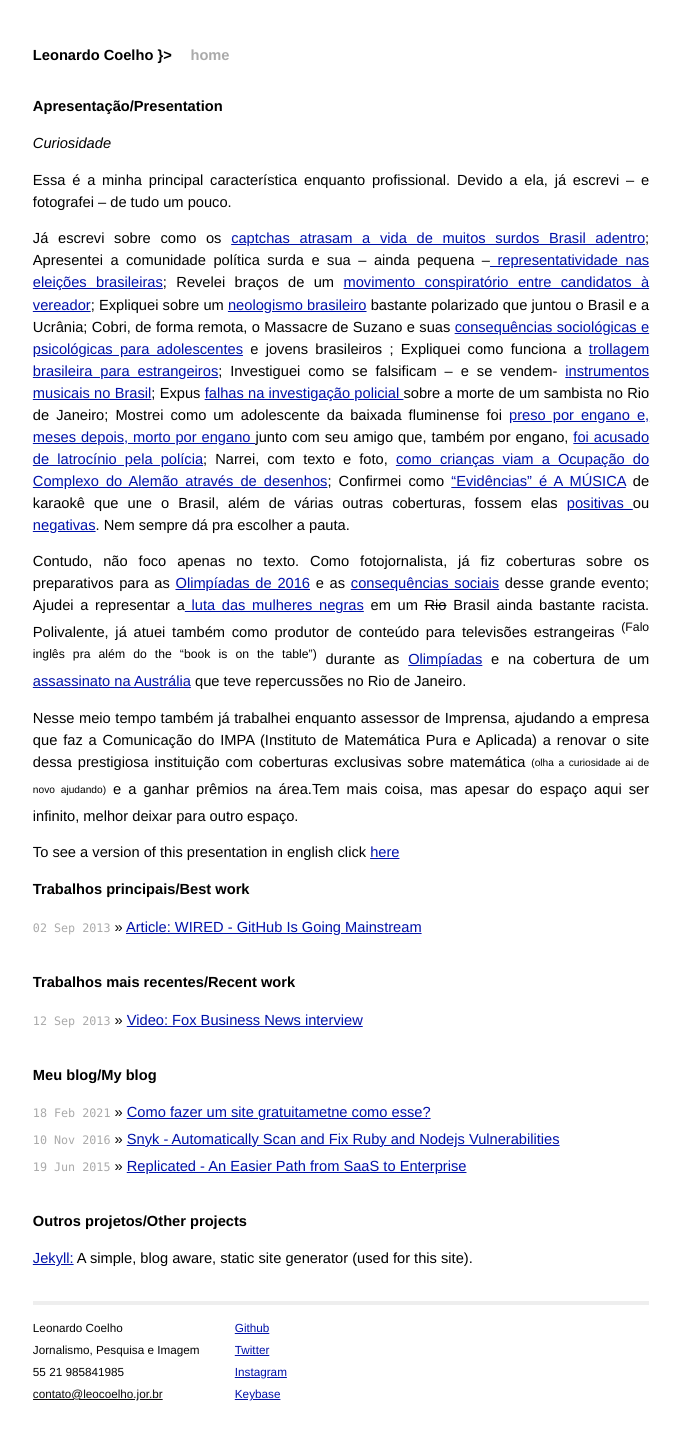
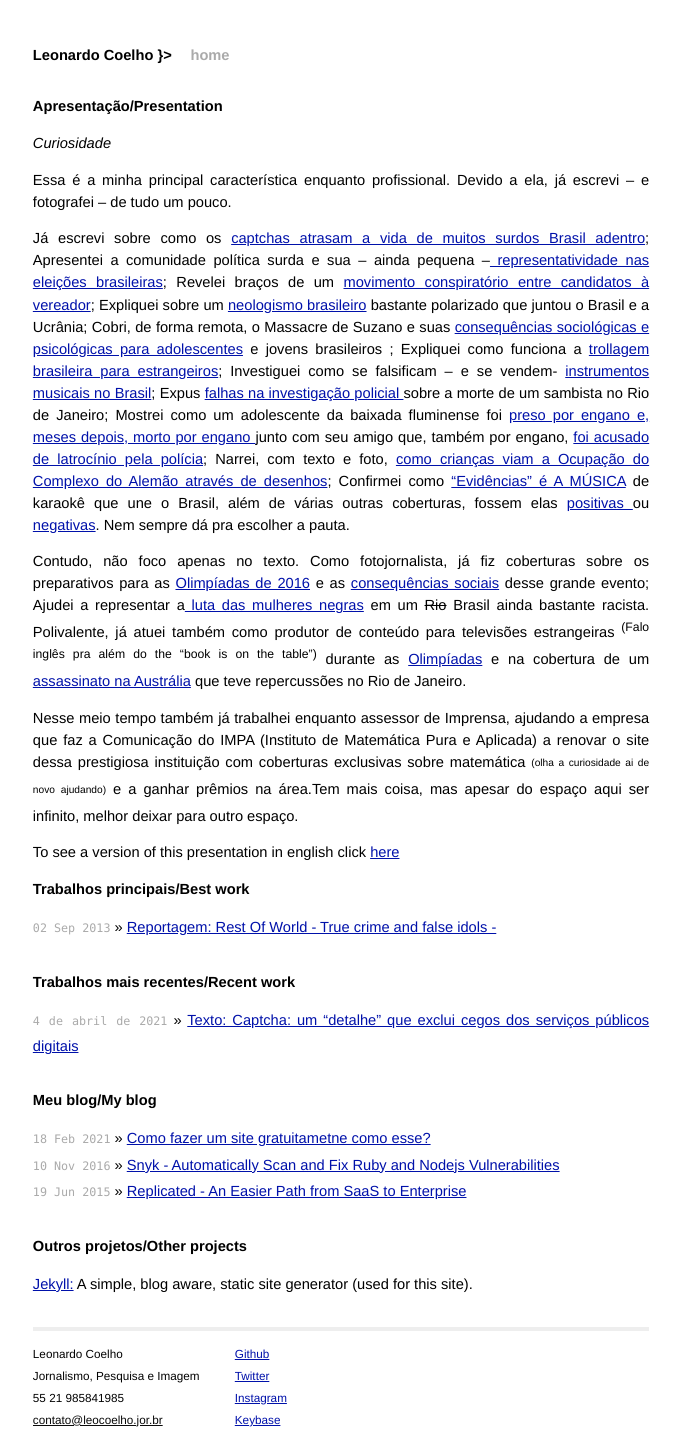
Before and after one commit to mojombo/mojombo.github.io, a Jekyll site: the page built from index.html, in a window 1280 px wide. Shown: the whole page, without its empty margins (299-980 px from the left). Built offline with Jekyll 4.4.1, drawn with Linux system fonts in a browser that asks for light colours; before the commit the page ends 1417 px from its top, so only the background shows below that.

Commit message:
Update index.html

```diff
--- a/index.html
+++ b/index.html
@@ -28,12 +28,12 @@ instituição com coberturas exclusivas sobre matemática <sub><sup>(olha a curi
 <div id="home">
   <h1>Trabalhos principais/Best work</h1>
   <ul class="posts">
-    <li><span>02 Sep 2013</span> &raquo; <a href="https://www.wired.com/2013/09/github-for-anything/">Article: WIRED - GitHub Is Going Mainstream</a></li>
+    <li><span>02 Sep 2013</span> &raquo; <a href="https://web.archive.org/web/20200710083321/https://restofworld.org/2020/brazil-social-platforms-glorify-shooters/">Reportagem: Rest Of World - True crime and false idols - </a></li>
   </ul>
 
   <h1>Trabalhos mais recentes/Recent work</h1>
   <ul class="posts">
-    <li><span>12 Sep 2013</span> &raquo; <a href="http://www.youtube.com/watch?v=k2vJNNAQZlg">Video: Fox Business News interview</a></li>
+    <li><span> 4 de abril de 2021</span> &raquo; <a href="https://congressoemfoco.uol.com.br/direitos-humanos/captcha-exclui-cegos-de-servicos-publicos-digitais/">Texto:  Captcha: um “detalhe” que exclui cegos dos serviços públicos digitais</a></li>
   </ul>
 
   <h1>Meu blog/My blog</h1>
```
